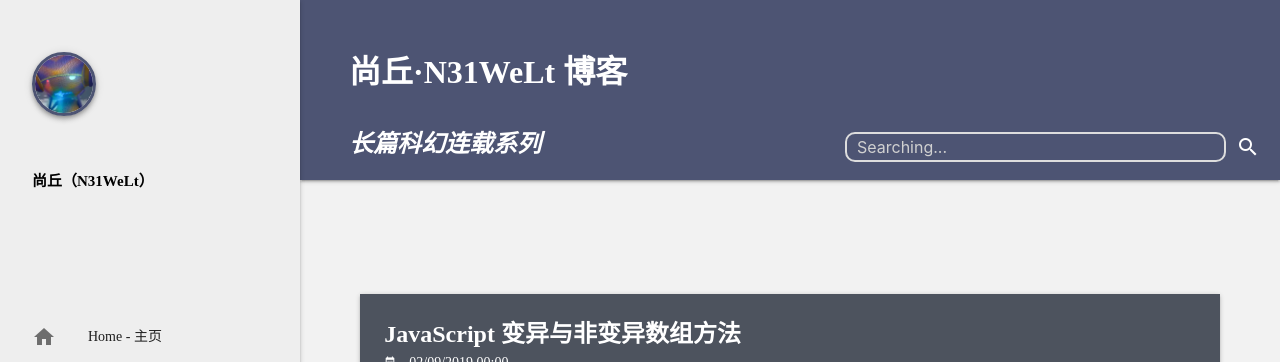
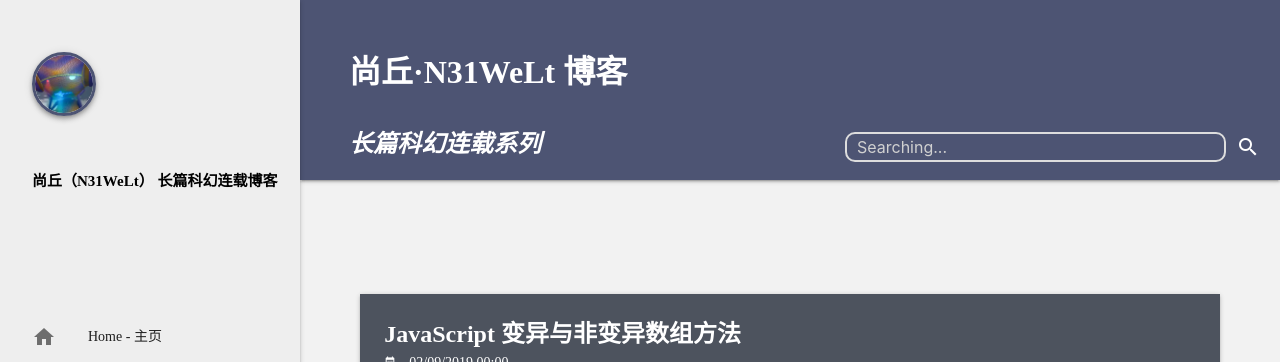
Before and after one commit to keepwalk/keepwalk.github.io, a Jekyll site: the page built from index.html, in a window 1280 px wide. Shown: the top 362 px of the page. Built offline with Jekyll 4.4.1, drawn with Linux system fonts in a browser that asks for light colours; the list of posts is cut into pages by our own code; comment, search, counter and statistics services are not loaded.

Commit message:
Update header.html

```diff
--- a/_includes/header.html
+++ b/_includes/header.html
@@ -109,7 +109,7 @@
                     </a>
                     <div class="black-text user-info">
                         <b> {{site.user}}（N31WeLt） </b>
-
+                        <b> 长篇科幻连载博客 </b>
                         <!-- {{site.user_email}} -->
                     </div>
                 </div>
```
